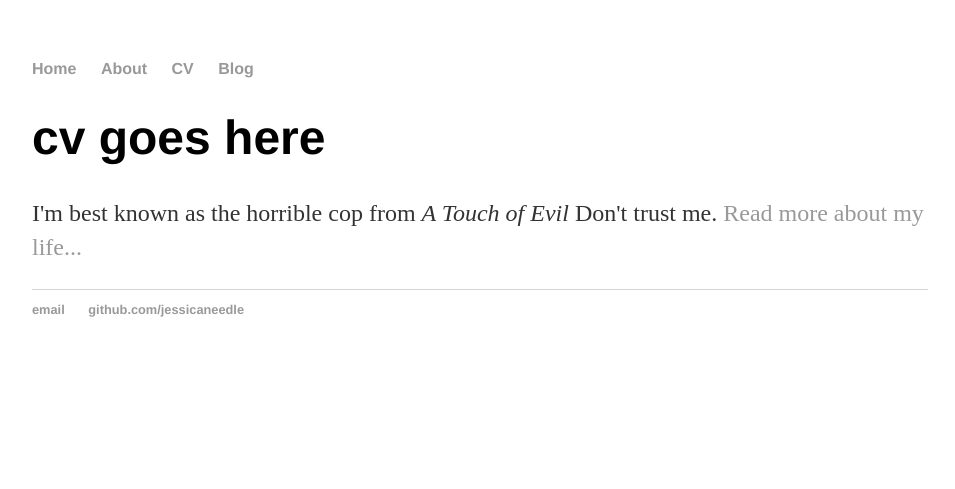
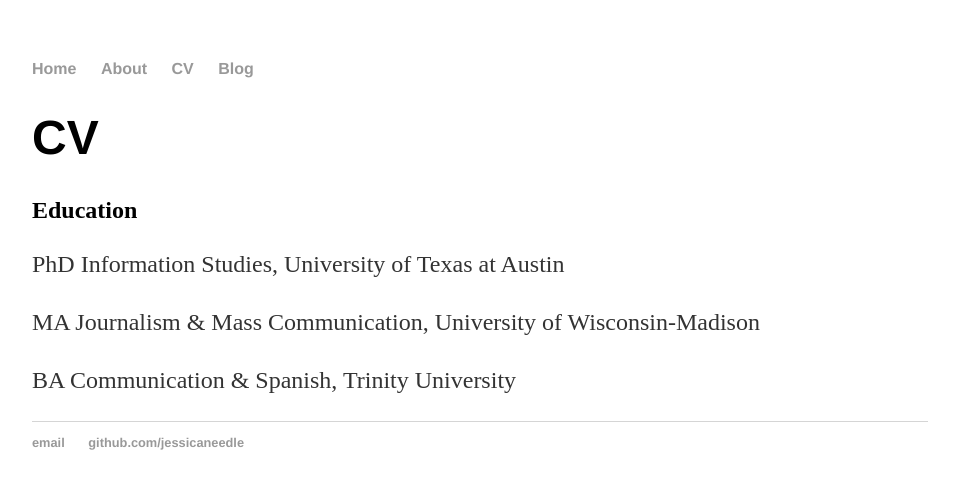
Before and after one commit to jessicaneedle/jessicaneedle.github.io, a Jekyll site: the page built from cv/index.html, in a window 1280 px wide. Shown: the top 489 px of the page, without its empty margins (160-1115 px from the left). Built offline with Jekyll 4.4.1, drawn with Linux system fonts in a browser that asks for light colours.

Commit message:
Update index.html
draft of CV

```diff
--- a/cv/index.html
+++ b/cv/index.html
@@ -3,6 +3,9 @@ layout: default
 title: Jessica Needle
 ---
 <div class="blurb">
-	<h1>cv goes here</h1>
-	<p>I'm best known as the horrible cop from <em>A Touch of Evil</em> Don't trust me. <a href="/about">Read more about my life...</a></p>
+	<h1>CV</h1>
+	<h2>Education</h2>
+	<p>PhD Information Studies, University of Texas at Austin</p>
+	<p>MA Journalism & Mass Communication, University of Wisconsin-Madison</p>
+	<p>BA Communication & Spanish, Trinity University</p>
 </div><!-- /.blurb -->
```
